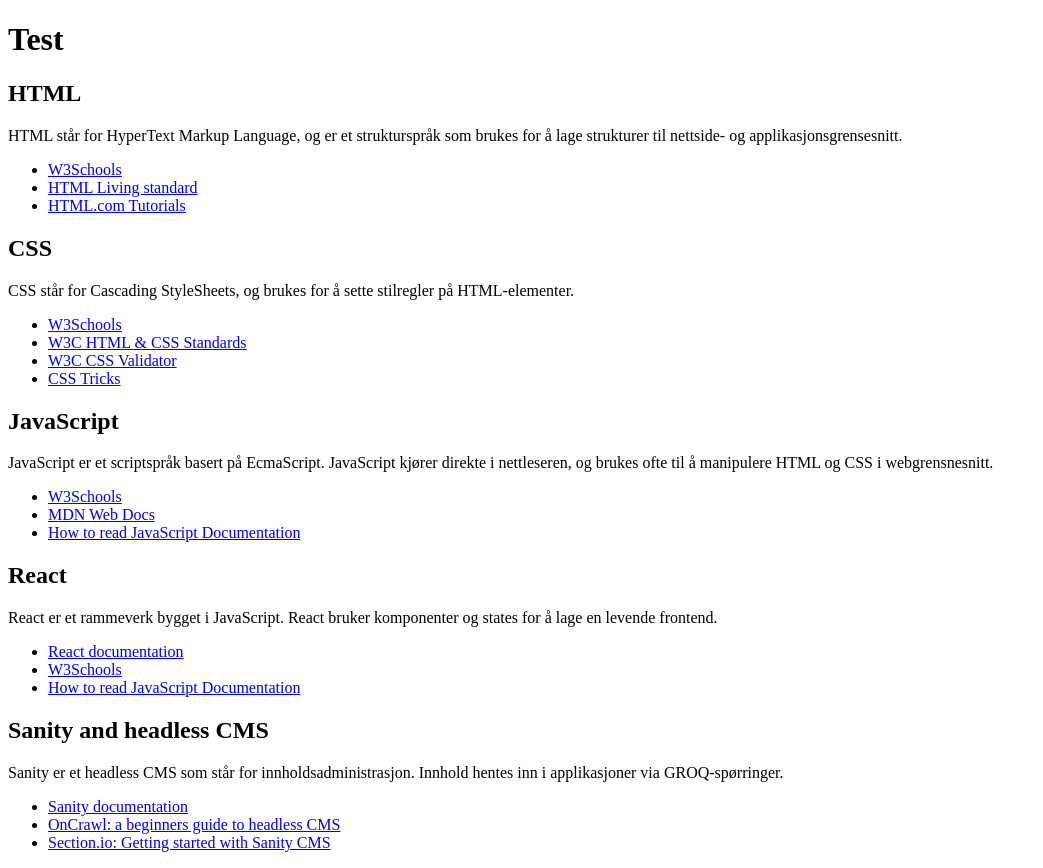
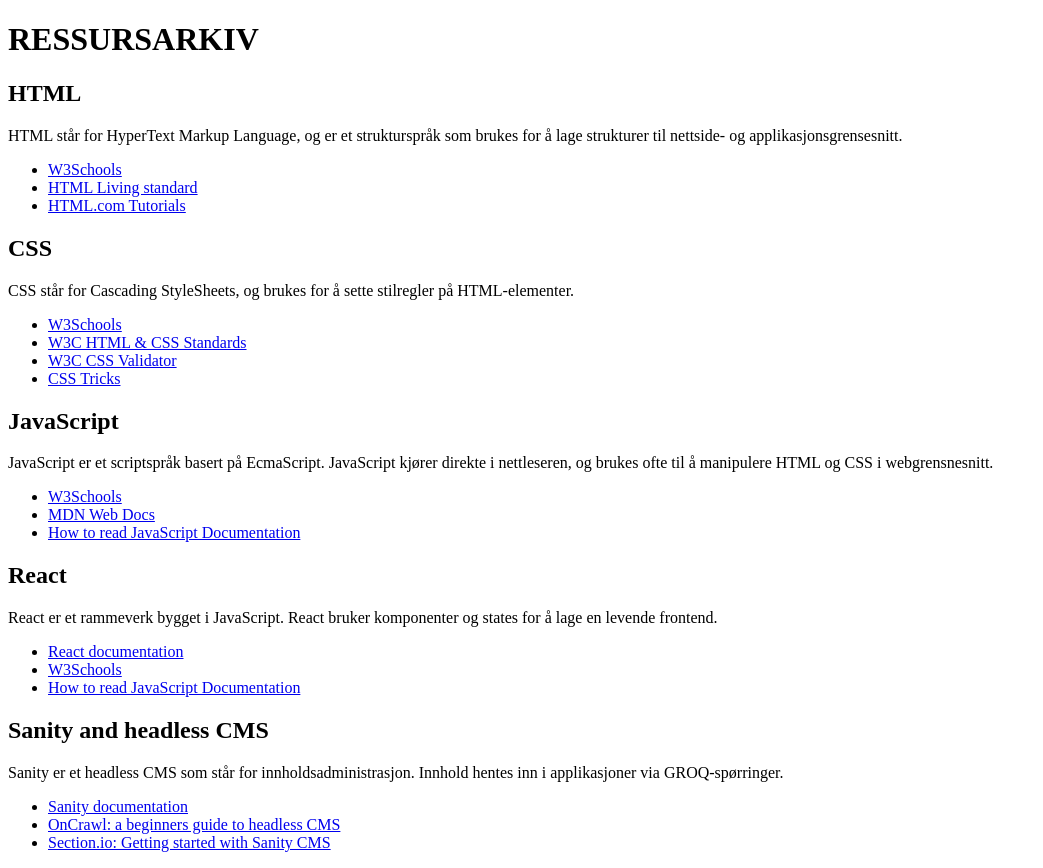
Before and after one commit to julianalsemmani/uin23ak3_resourceapp_group5, a React (Create React App) app in the folder ressursarkiv/: page / in a window 1280 px wide. Shown: the whole page, without its empty margins (0-1043 px from the left). Built offline with nearby package versions, Linux system fonts and the light colour scheme.

Commit message:
Added Header component with page title

```diff
--- a/ressursarkiv/src/App.js
+++ b/ressursarkiv/src/App.js
@@ -1,13 +1,12 @@
 import "./App.css";
+import Header from "./components/Header";
 // import {Link} from 'react';
 import MainContent from "./components/MainContent";
 
 function App() {
   return (
     <>
-      <header>
-        <h1>Test</h1>
-      </header>
+      <Header/>
       <nav>{/* <Link/> */}</nav>
       <MainContent />
     </>
--- a/ressursarkiv/src/components/Header.js
+++ b/ressursarkiv/src/components/Header.js
@@ -0,0 +1,9 @@
+
+export default function Header(){
+    return (
+        <header className="pageHeader">
+             <h1 className="headerTitle">RESSURSARKIV</h1>
+        </header>
+
+    )
+}
```
